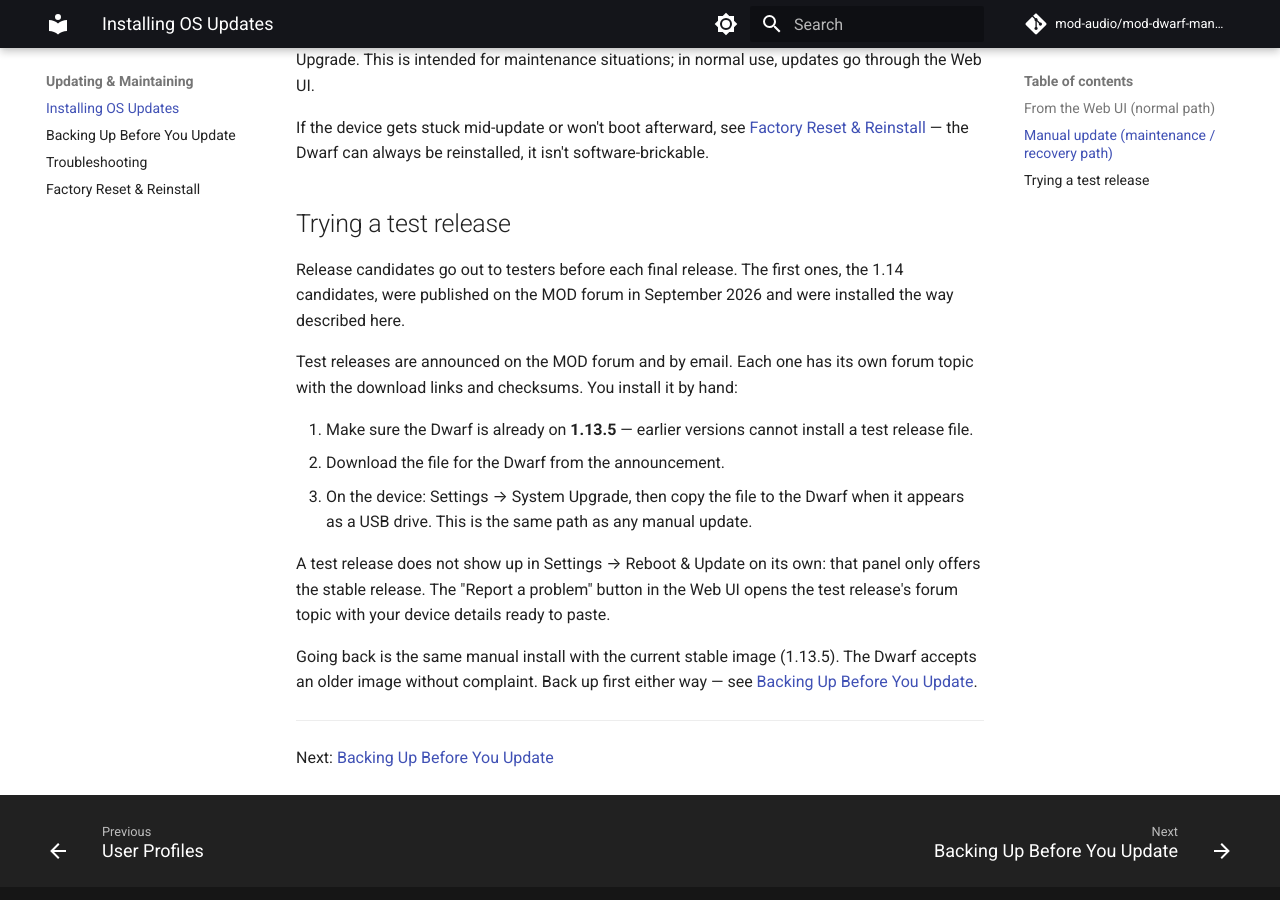
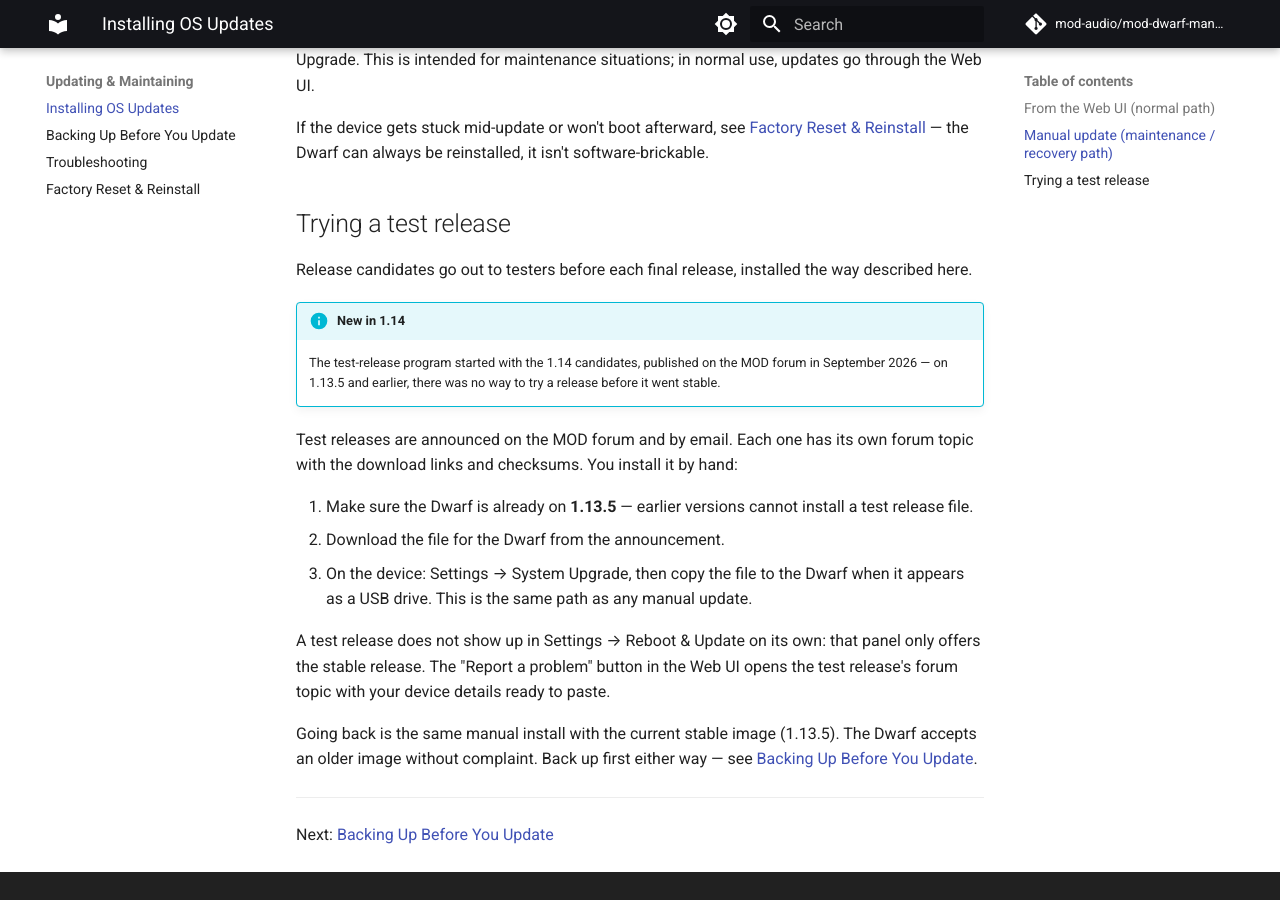
Before and after one commit to mod-audio/mod-dwarf-manual, an MkDocs documentation site: the page built from docs/maintaining/os-updates.md, in a window 1280 px wide and 900 px high, scrolled down 925 px. Built offline with MkDocs 1.6.1 and Material for MkDocs 9.7.7, drawn with Linux system fonts in a browser that asks for light colours; comment, search, counter and statistics services are not loaded; the version menu is left out.

Commit message:
Add inline version-tagging convention for OS releases

```diff
--- a/docs/maintaining/os-updates.md
+++ b/docs/maintaining/os-updates.md
@@ -24,9 +24,13 @@
 
 ## Trying a test release
 
-Release candidates go out to testers before each final release. The first ones, the
-1.14 candidates, were published on the MOD forum in September 2026 and were installed the
-way described here.
+Release candidates go out to testers before each final release, installed the way described
+here.
+
+!!! info "New in 1.14"
+    The test-release program started with the 1.14 candidates, published on the MOD forum in
+    September 2026 — on 1.13.5 and earlier, there was no way to try a release before it went
+    stable.
 
 Test releases are announced on the MOD forum and by email. Each one has its own forum topic
 with the download links and checksums. You install it by hand:
```
Also changed, not shown: CONTRIBUTING.md (+32 -6 lines), docs/index.md (+8 -1 lines).
